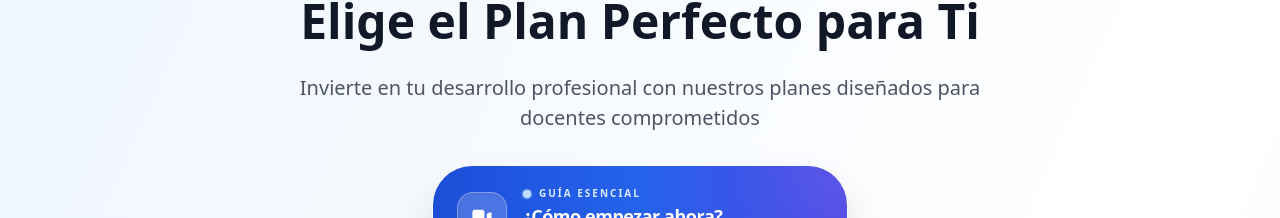
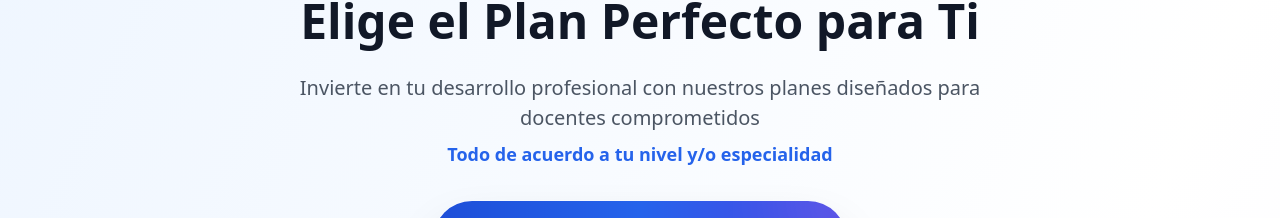
Before and after one commit to Juandev2026/front_proyecto_front, a Next.js app: page /planes in a window 1280 px wide. Shown: the part 271-489 px from the top of the page. Built offline with nearby package versions, Linux system fonts and the light colour scheme; no server answers.

Commit message:
feat: add 'mejor nivel' text and update duration in privacy policy

```diff
--- a/src/pages/planes.tsx
+++ b/src/pages/planes.tsx
@@ -288,10 +288,15 @@ const Planes = () => {
           <h1 className="text-4xl lg:text-5xl font-extrabold text-gray-900 mb-4">
             Elige el Plan Perfecto para Ti
           </h1>
-          <p className="text-lg lg:text-xl text-gray-600 max-w-3xl mx-auto">
-            Invierte en tu desarrollo profesional con nuestros planes diseñados
-            para docentes comprometidos
-          </p>
+          <div className="space-y-2">
+            <p className="text-lg lg:text-xl text-gray-600 max-w-3xl mx-auto">
+              Invierte en tu desarrollo profesional con nuestros planes diseñados
+              para docentes comprometidos
+            </p>
+            <p className="text-blue-600 font-bold text-lg">
+              Todo de acuerdo a tu nivel y/o especialidad
+            </p>
+          </div>
         </div>
 
 
--- a/src/pages/politica-privacidad.tsx
+++ b/src/pages/politica-privacidad.tsx
@@ -77,7 +77,7 @@ const PoliticaPrivacidad = () => {
 
                 <div>
                   <h3 className="text-xl font-bold mb-3">2. Duración del acceso</h3>
-                  <p>El acceso tendrá la duración del plan contratado (5 meses o 12 meses).</p>
+                  <p>El acceso tendrá la duración del plan contratado (6 meses o 12 meses).</p>
                 </div>
 
                 <div>
```
